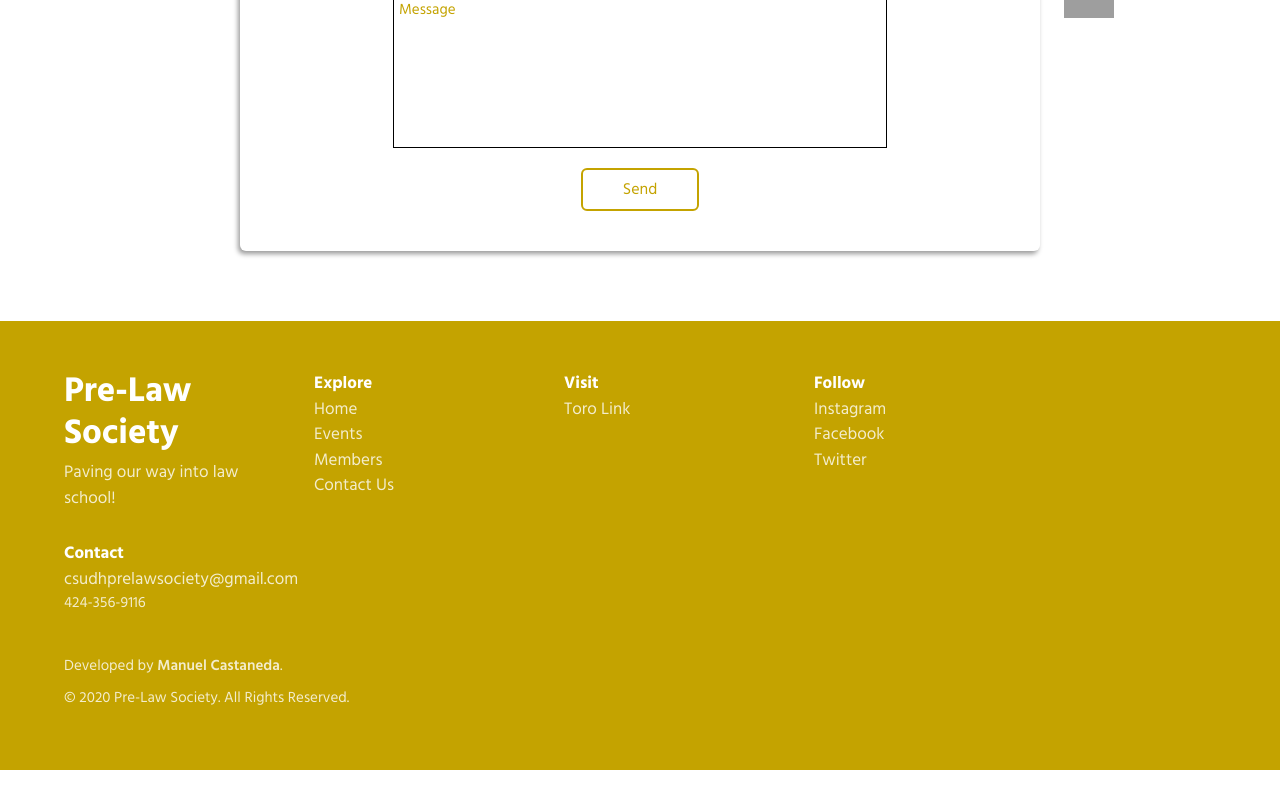
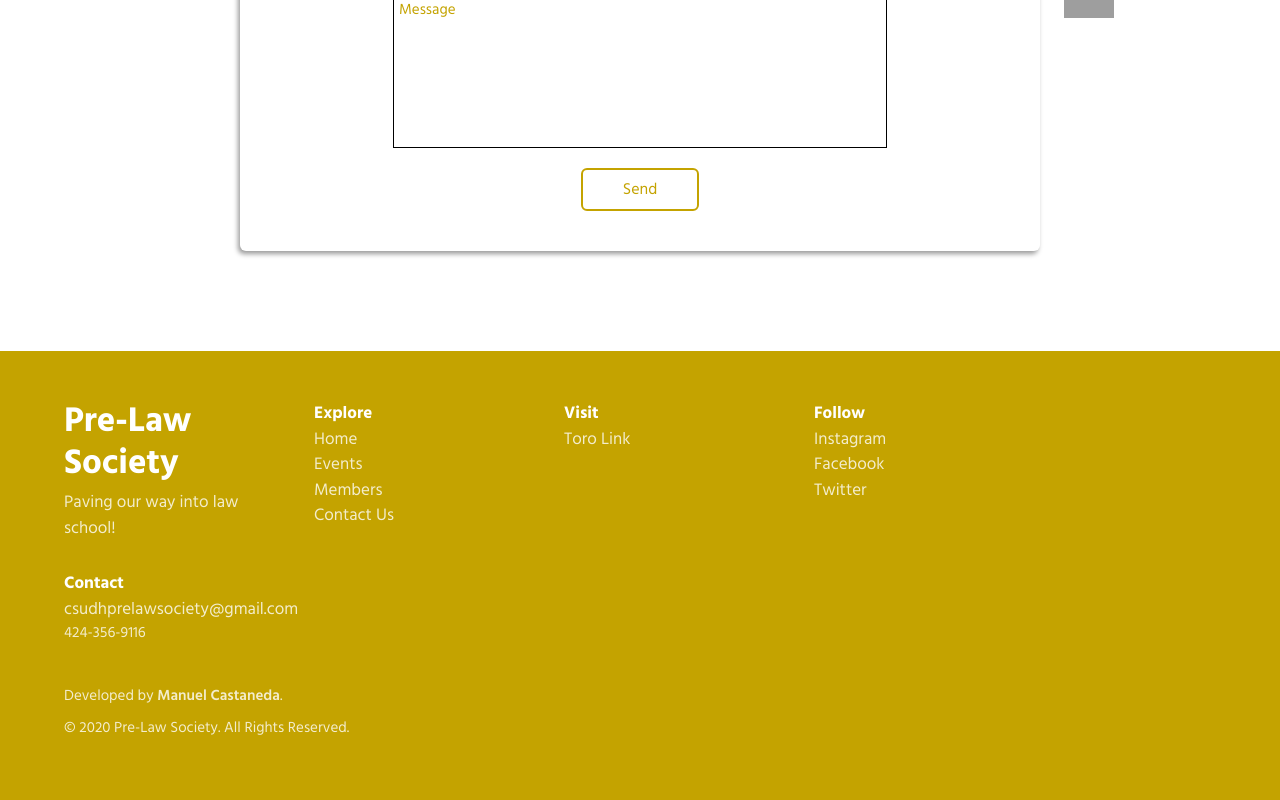
Before and after one commit to Lucidreline/law-club, a React (Create React App) app in the folder client/: page /contact in a window 1280 px wide. Shown: the part 457-1257 px from the top of the page. Before the commit the page ends 1227 px from the top, so only its background shows below. Built offline with nearby package versions, Linux system fonts and the light colour scheme; grey boxes are pictures that could not be loaded.

Commit message:
Added a yellow background so that there will never be white background space under the footer. I changed the page component's backgrounds to white.

```diff
--- a/client/src/components/pages/board-members-page/board-members-page.component.jsx
+++ b/client/src/components/pages/board-members-page/board-members-page.component.jsx
@@ -1,22 +1,22 @@
 import React from 'react';
 
-import './board-members-page.styles.scss'
+import './board-members-page.styles.scss';
 
-import boardMembers from '../../../data/board-members.data'
+import boardMembers from '../../../data/board-members.data';
 
 import NavBar from '../../nav-bar/nav-bar.component';
-import SectionTitle from '../../section-title/section-title.component'
-import BoardMemberCard from '../../sections/board-members-page-sections/board-member-card/board-member-card'
+import SectionTitle from '../../section-title/section-title.component';
+import BoardMemberCard from '../../sections/board-members-page-sections/board-member-card/board-member-card';
 
-import { dynamicHrefScrollJump } from '../../../utils'
+import { dynamicHrefScrollJump } from '../../../utils';
 
 class BoardMembersPage extends React.Component {
   constructor() {
-    super()
+    super();
 
     this.state = {
-      boardMembers
-    }
+      boardMembers,
+    };
   }
 
   componentDidMount() {
@@ -32,14 +32,18 @@ class BoardMembersPage extends React.Component {
         <div className='main-container'>
           <SectionTitle title='Meet The Board' />
           {this.state.boardMembers.map((boardMember, index) => (
-            <div data-aos='fade-up'>
-              <BoardMemberCard boardMember={boardMember} index={index} key={index} />
+            <div data-aos='fade-up' className='card-container'>
+              <BoardMemberCard
+                boardMember={boardMember}
+                index={index}
+                key={index}
+              />
             </div>
           ))}
         </div>
       </div>
     );
   }
-};
+}
 
 export default BoardMembersPage;
--- a/client/src/components/pages/board-members-page/board-members-page.styles.scss
+++ b/client/src/components/pages/board-members-page/board-members-page.styles.scss
@@ -1,8 +1,13 @@
 .board-members-page {
+  background-color: white;
   width: 100%;
   min-height: 90vh;
+
+  .card-container:last-child .board-member-card {
+    margin-bottom: 0;
+  }
 }
 
 .board-member-card:nth-of-type(1) {
-  margin-top: 10rem
+  margin-top: 10rem;
 }
--- a/client/src/components/pages/contact-us-page/contact-us-page.styles.scss
+++ b/client/src/components/pages/contact-us-page/contact-us-page.styles.scss
@@ -1,5 +1,6 @@
 .contact-us-page {
   position: relative;
+  background-color: white;
 
   .form-container {
     position: relative;
--- a/client/src/components/pages/events-page/events-page.component.jsx
+++ b/client/src/components/pages/events-page/events-page.component.jsx
@@ -68,7 +68,7 @@ class EventsPage extends React.Component {
     }
 
     return (
-      <div>
+      <div id='events-page'>
         <NavBar />
         {/* eslint-disable-next-line */}
         <h1 style={{ textAlign: 'center' }}>🚧 Under Construction!👷‍♂ 🚧</h1>
@@ -83,7 +83,7 @@ class EventsPage extends React.Component {
         <h2 className='event-type-title'>Past Events:</h2>
         {noPastEventsMsg}
         {pastEvents.map((pastEvent, index) => (
-          <div data-aos='fade-up' key={index}>
+          <div data-aos='fade-up' className='passed-events' key={index}>
             <EventCard eventPassed={true} event={pastEvent} key={index} />
           </div>
         ))}
--- a/client/src/components/pages/events-page/events-page.styles.scss
+++ b/client/src/components/pages/events-page/events-page.styles.scss
@@ -1,3 +1,10 @@
+#events-page {
+  background-color: white;
+
+  .passed-events:last-child .event-card {
+    margin-bottom: 0;
+  }
+
   .event-type-title,
   .event-msg {
     width: 90%;
@@ -17,3 +24,4 @@
     margin-top: -1rem;
     font-size: 2rem;
   }
+}
--- a/client/src/components/pages/home-page/home-page.component.jsx
+++ b/client/src/components/pages/home-page/home-page.component.jsx
@@ -1,4 +1,6 @@
 import React from 'react';
+
+import './home-page.styles.scss';
 
 import Hero from '../../sections/home-page-sections/hero/hero.component';
 import AboutUs from '../../sections/home-page-sections/about-us/about-us.component';
@@ -7,7 +9,7 @@ import MeetTheBoard from '../../sections/home-page-sections/meet-the-board/meet-
 
 const HomePage = () => {
   return (
-    <div>
+    <div id='home-page'>
       <Hero />
       <div className='main-container'>
         <AboutUs />
--- /dev/null
+++ b/client/src/components/pages/home-page/home-page.styles.scss
@@ -0,0 +1,3 @@
+#home-page {
+  background-color: white;
+}
--- a/client/src/components/sections/footer/footer.component.jsx
+++ b/client/src/components/sections/footer/footer.component.jsx
@@ -8,6 +8,8 @@ import linksAndContactInfo from '../../../data/linksAndContactInfo.data';
 const Footer = () => {
   const year = new Date().getFullYear();
   return (
+    <div className='footer-container'>
+      <div className='white-margin'></div>
       <div id='footer'>
         <div className='footer-container'>
           <div className='footer-collumns'>
@@ -100,6 +102,7 @@ const Footer = () => {
           </p>
         </div>
       </div>
+    </div>
   );
 };
 
--- a/client/src/components/sections/footer/footer.styles.scss
+++ b/client/src/components/sections/footer/footer.styles.scss
@@ -1,10 +1,14 @@
+.footer-container {
+  .white-margin {
+    background-color: white;
+    height: 10rem;
+  }
+
   #footer {
     background: #c4a300;
     color: white;
     font-size: 1.7rem;
-  box-shadow: #c4a300 0 11rem;
     padding: 5rem 0;
-  margin-top: 7rem;
 
     a {
       color: white;
@@ -60,3 +64,4 @@
       }
     }
   }
+}
--- a/client/src/components/sections/home-page-sections/hero/hero.styles.scss
+++ b/client/src/components/sections/home-page-sections/hero/hero.styles.scss
@@ -1,6 +1,7 @@
 #hero {
   height: 100vh;
-  background: url(https://res.cloudinary.com/dglxjd018/image/upload/o_20/v1598304876/PreLawSociety/Hero_Background_suypd1.png);
+  background: url(https://res.cloudinary.com/dglxjd018/image/upload/o_20/v1598304876/PreLawSociety/Hero_Background_suypd1.png),
+    white;
   background-size: cover;
   background-position: center;
   background-attachment: fixed;
--- a/client/src/index.css
+++ b/client/src/index.css
@@ -8,7 +8,7 @@ html {
 }
 body {
   font-family: 'Hind', Roboto, sans-serif !important;
-  background-color: #fff !important;
+  background-color: #c4a300 !important;
   font-size: 62.5%;
   position: relative;
   overflow-x: hidden;
```
Lines whose indentation alone changed are shown as unchanged.
